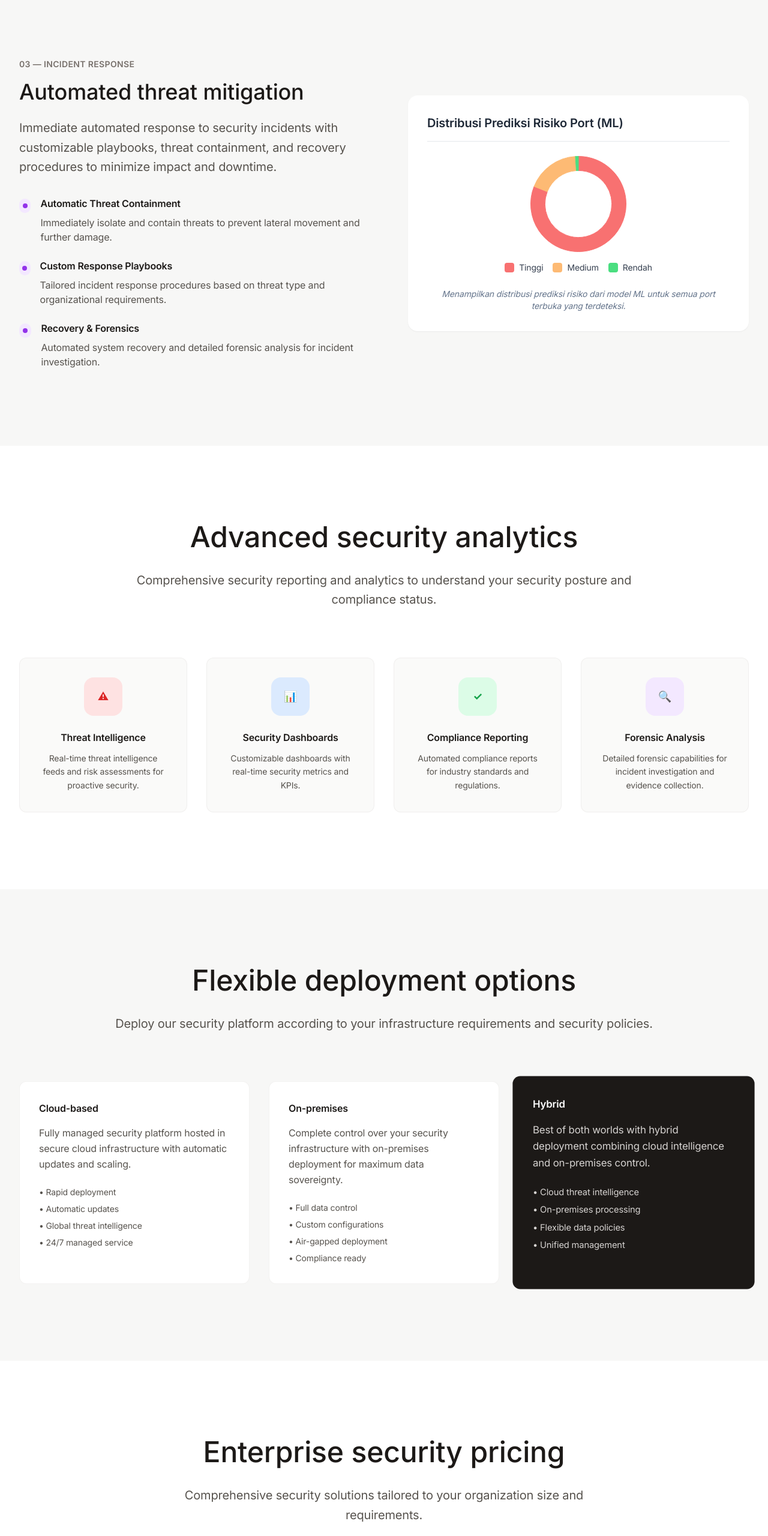
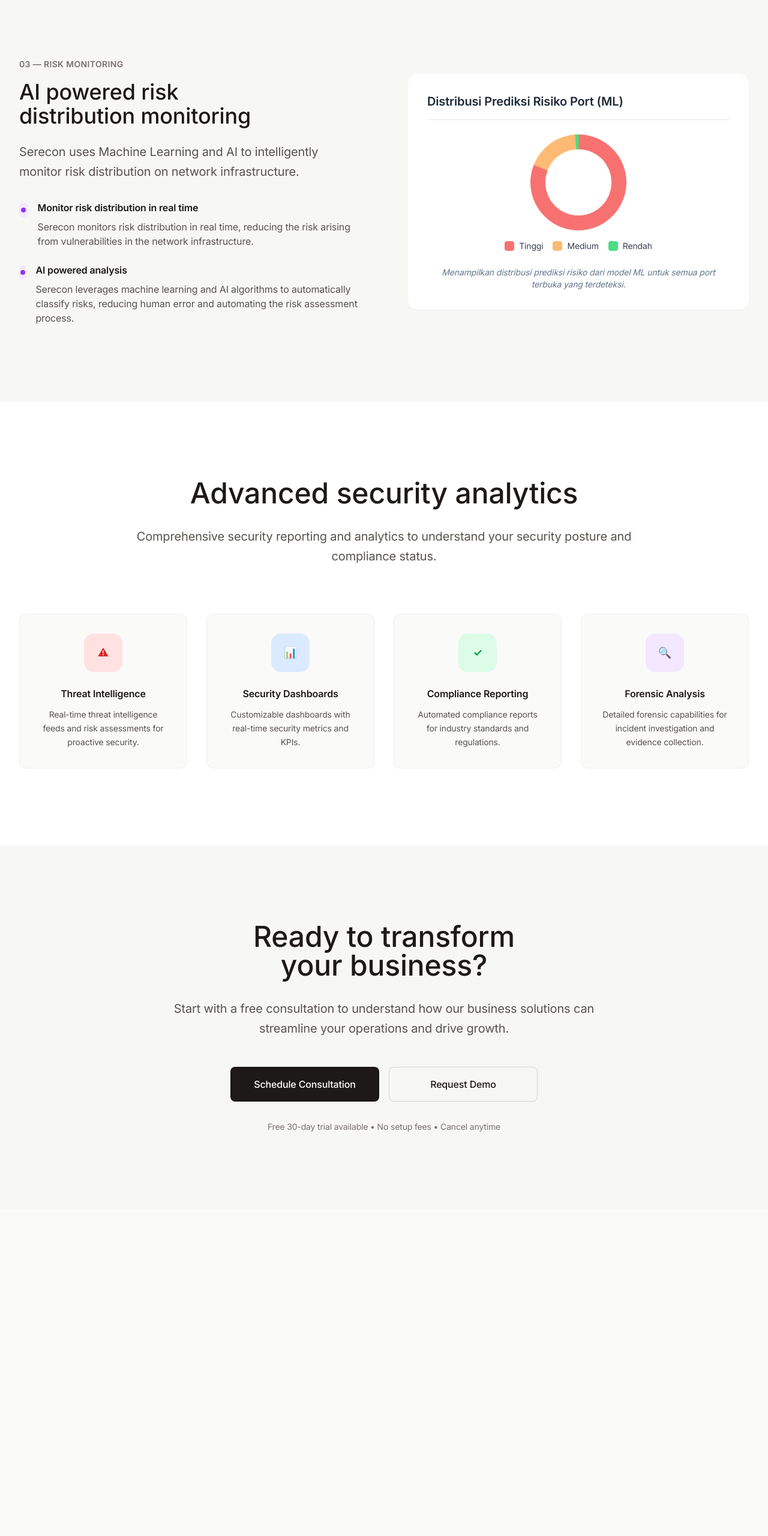
Before and after one commit to alegarsio/Joglo-Io, a website: page public/security.html in a window 1280 px wide. Shown: the part 2440-5000 px from the top of the page at 60% size. After the commit the page ends 4456 px from the top, so only its background shows below. Drawn offline with nearby package versions, Linux system fonts and the light colour scheme.

Commit message:
update security site

```diff
--- a/public/security.html
+++ b/public/security.html
@@ -262,7 +262,6 @@ new Chart(ctx, {
                     </div>
                     <!-- Tambahkan Chart.js -->
 <script src="https://cdn.jsdelivr.net/npm/chart.js"></script>
-
 <div class="bg-white rounded-2xl p-8 shadow-sm">
     <h2 class="text-xl font-semibold text-gray-800 mb-4">Attack Prediction Summary (ML)</h2>
     <hr class="mb-6">
@@ -336,12 +335,12 @@ new Chart(ctx, {
                 <div class="grid lg:grid-cols-2 gap-20 items-center">
                     <div>
                         <div class="mb-8">
-                            <span class="text-sm font-semibold text-stone-500 uppercase tracking-wide mb-4 block">03 — Incident Response</span>
+                            <span class="text-sm font-semibold text-stone-500 uppercase tracking-wide mb-4 block">03 — Risk Monitoring</span>
                             <h3 class="text-4xl font-medium text-stone-900 mb-6 text-balance">
-                                Automated threat mitigation
+                                AI powered risk distribution monitoring
                             </h3>
                             <p class="text-xl text-stone-600 leading-relaxed mb-8">
-                                Immediate automated response to security incidents with customizable playbooks, threat containment, and recovery procedures to minimize impact and downtime.
+                               Serecon uses Machine Learning and AI to intelligently monitor risk distribution on network infrastructure.
                             </p>
                         </div>
 
@@ -351,8 +350,8 @@ new Chart(ctx, {
                                     <div class="w-2 h-2 bg-purple-600 rounded-full"></div>
                                 </div>
                                 <div>
-                                    <h4 class="font-semibold text-stone-900 mb-2">Automatic Threat Containment</h4>
-                                    <p class="text-stone-600">Immediately isolate and contain threats to prevent lateral movement and further damage.</p>
+                                    <h4 class="font-semibold text-stone-900 mb-2">Monitor risk distribution in real time</h4>
+                                    <p class="text-stone-600">Serecon monitors risk distribution in real time, reducing the risk arising from vulnerabilities in the network infrastructure.</p>
                                 </div>
                             </div>
 
@@ -361,20 +360,12 @@ new Chart(ctx, {
                                     <div class="w-2 h-2 bg-purple-600 rounded-full"></div>
                                 </div>
                                 <div>
-                                    <h4 class="font-semibold text-stone-900 mb-2">Custom Response Playbooks</h4>
-                                    <p class="text-stone-600">Tailored incident response procedures based on threat type and organizational requirements.</p>
+                                    <h4 class="font-semibold text-stone-900 mb-2">AI powered analysis</h4>
+                                    <p class="text-stone-600">Serecon leverages machine learning and AI algorithms to automatically classify risks, reducing human error and automating the risk assessment process.</p>
                                 </div>
                             </div>
 
-                            <div class="flex items-start space-x-4">
-                                <div class="w-6 h-6 bg-purple-100 rounded-full flex items-center justify-center mt-1">
-                                    <div class="w-2 h-2 bg-purple-600 rounded-full"></div>
-                                </div>
-                                <div>
-                                    <h4 class="font-semibold text-stone-900 mb-2">Recovery & Forensics</h4>
-                                    <p class="text-stone-600">Automated system recovery and detailed forensic analysis for incident investigation.</p>
-                                </div>
-                            </div>
+
                         </div>
                     </div>
                     <!-- Tambahkan Chart.js -->
@@ -486,97 +477,32 @@ new Chart(ctx, {
         </div>
     </section>
 
-    <!-- Deployment Options -->
+
+    <!-- CTA Section -->
     <section class="bg-stone-100/50 py-32">
         <div class="max-w-7xl mx-auto px-6 lg:px-8">
-            <div class="max-w-4xl mx-auto text-center mb-20">
+            <div class="max-w-3xl mx-auto text-center">
                 <h2 class="text-4xl lg:text-5xl font-medium text-stone-900 mb-8 text-balance">
-                    Flexible deployment options
+                    Ready to transform your business?
                 </h2>
-                <p class="text-xl text-stone-600 leading-relaxed">
-                    Deploy our security platform according to your infrastructure requirements and security policies.
+                <p class="text-xl text-stone-600 mb-12 leading-relaxed">
+                    Start with a free consultation to understand how our business solutions can streamline your operations and drive growth.
                 </p>
-            </div>
 
-            <div class="grid md:grid-cols-3 gap-8">
-                <div class="bg-white rounded-xl p-8 hover-lift border border-stone-200/50">
-                    <h3 class="font-semibold text-stone-900 mb-4">Cloud-based</h3>
-                    <p class="text-stone-600 leading-relaxed mb-6">Fully managed security platform hosted in secure cloud infrastructure with automatic updates and scaling.</p>
-                    <ul class="space-y-2 text-sm text-stone-600">
-                        <li>• Rapid deployment</li>
-                        <li>• Automatic updates</li>
-                        <li>• Global threat intelligence</li>
-                        <li>• 24/7 managed service</li>
-                    </ul>
+                <div class="grid sm:grid-cols-2 gap-4 max-w-lg mx-auto mb-8">
+                    <button class="bg-stone-900 text-white px-8 py-4 rounded-lg font-medium hover:bg-stone-800 transition-colors">
+                        Schedule Consultation
+                    </button>
+                    <button class="border border-stone-300 text-stone-900 px-8 py-4 rounded-lg font-medium hover:bg-stone-50 transition-colors">
+                        Request Demo
+                    </button>
                 </div>
 
-                <div class="bg-white rounded-xl p-8 hover-lift border border-stone-200/50">
-                    <h3 class="font-semibold text-stone-900 mb-4">On-premises</h3>
-                    <p class="text-stone-600 leading-relaxed mb-6">Complete control over your security infrastructure with on-premises deployment for maximum data sovereignty.</p>
-                    <ul class="space-y-2 text-sm text-stone-600">
-                        <li>• Full data control</li>
-                        <li>• Custom configurations</li>
-                        <li>• Air-gapped deployment</li>
-                        <li>• Compliance ready</li>
-                    </ul>
-                </div>
-
-                <div class="bg-stone-900 text-white rounded-xl p-8 transform scale-105">
-                    <h3 class="font-semibold mb-4">Hybrid</h3>
-                    <p class="text-stone-300 leading-relaxed mb-6">Best of both worlds with hybrid deployment combining cloud intelligence and on-premises control.</p>
-                    <ul class="space-y-2 text-sm text-stone-300">
-                        <li>• Cloud threat intelligence</li>
-                        <li>• On-premises processing</li>
-                        <li>• Flexible data policies</li>
-                        <li>• Unified management</li>
-                    </ul>
+                <div class="text-stone-500 text-sm">
+                    Free 30-day trial available • No setup fees • Cancel anytime
                 </div>
             </div>
         </div>
     </section>
-
-    <!-- Pricing -->
-    <section class="bg-white py-32">
-        <div class="max-w-7xl mx-auto px-6 lg:px-8">
-            <div class="max-w-3xl mx-auto text-center mb-20">
-                <h2 class="text-4xl lg:text-5xl font-medium text-stone-900 mb-8 text-balance">
-                    Enterprise security pricing
-                </h2>
-                <p class="text-xl text-stone-600 leading-relaxed">
-                    Comprehensive security solutions tailored to your organization size and requirements.
-                </p>
-            </div>
-
-            <div class="grid md:grid-cols-3 gap-8 max-w-5xl mx-auto">
-                <div class="bg-stone-50 rounded-xl p-8 border border-stone-200/50">
-                    <h3 class="font-semibold text-stone-900 mb-2">Starter</h3>
-                    <p class="text-stone-600 text-sm mb-6">Essential security for small businesses</p>
-                    <div class="text-3xl font-bold text-stone-900 mb-6">$299<span class="text-sm font-normal text-stone-600">/month</span></div>
-                    <ul class="space-y-3 text-sm text-stone-600 mb-8">
-                        <li>• Up to 50 endpoints</li>
-                        <li>• Basic threat detection</li>
-                        <li>• Email & chat support</li>
-                        <li>• Standard dashboards</li>
-                    </ul>
-                    <button class="w-full bg-stone-100 text-stone-900 py-3 rounded-lg font-medium hover:bg-stone-200 transition-colors">
-                        Get Started
-                    </button>
-                </div>
-
-                <div class="bg-stone-900 text-white rounded-xl p-8 transform scale-105">
-                    <h3 class="font-semibold mb-2">Professional</h3>
-                    <p class="text-stone-300 text-sm mb-6">Advanced security for growing companies</p>
-                    <div class="text-3xl font-bold mb-6">$899<span class="text-sm font-normal text-stone-300">/month</span></div>
-                    <ul class="space-y-3 text-sm text-stone-300 mb-8">
-                        <li>• Up to 500 endpoints</li>
-                        <li>• AI-powered detection</li>
-                        <li>• 24/7 phone support</li>
-                        <li>• Advanced analytics</li>
-                        <li>• Incident response</li>
-                    </ul>
-                    <button class="w-full bg-white text-stone-900 py-3 rounded-lg font-medium hover:bg-stone-100 transition-colors">
-                        Most Popular
-                    </button>
-                </div>
-
-                <div class="bg-stone-50 rounded-xl p-8 border border-stone-200/50
+</body>
+</html>
```
Also changed, not shown: public/solution.html (+3 -3 lines), public/images/caskas.png (deleted), public/images/caskas1.png (added), public/images/evenlister1.png (added), public/images/image 9.png (deleted), 2 other files.
